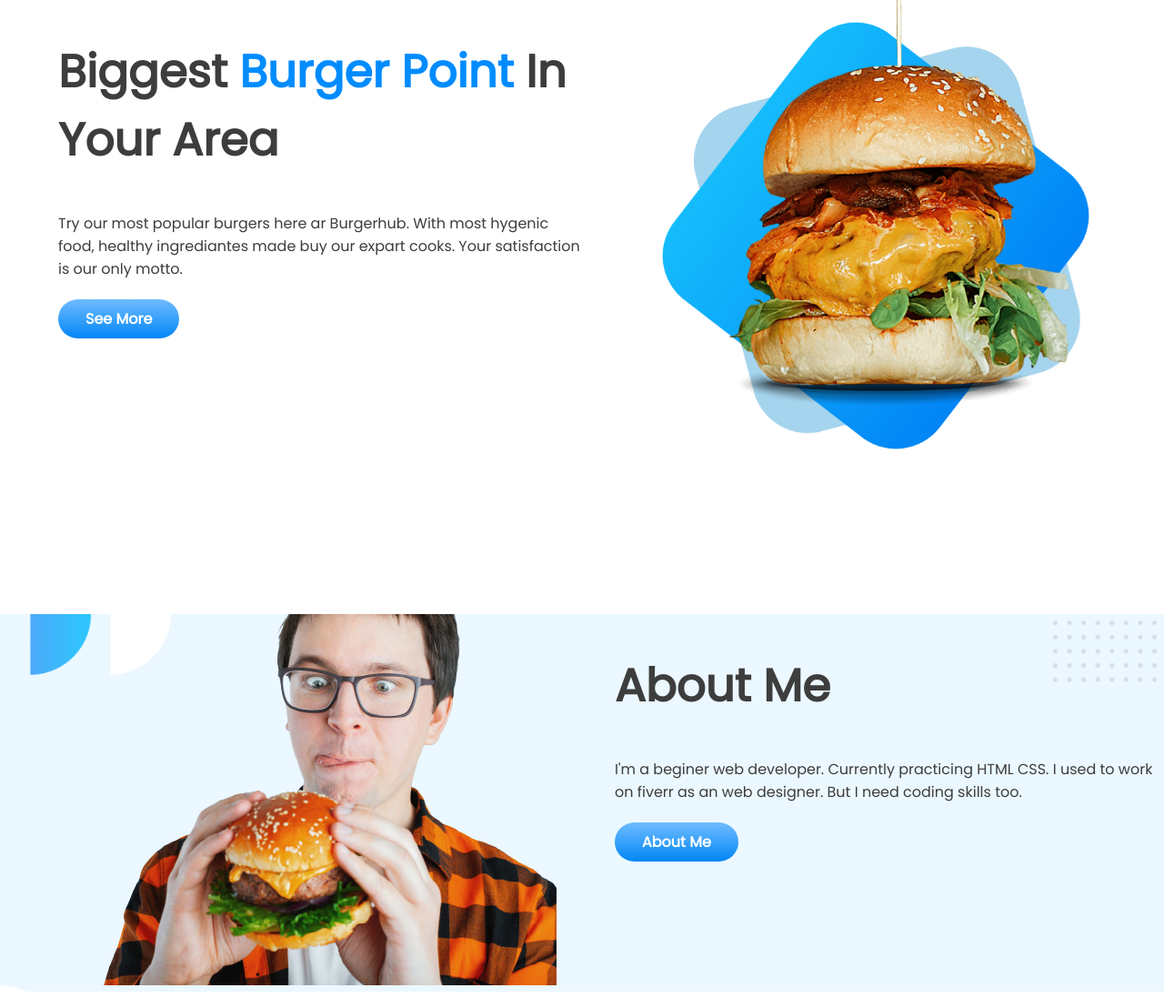
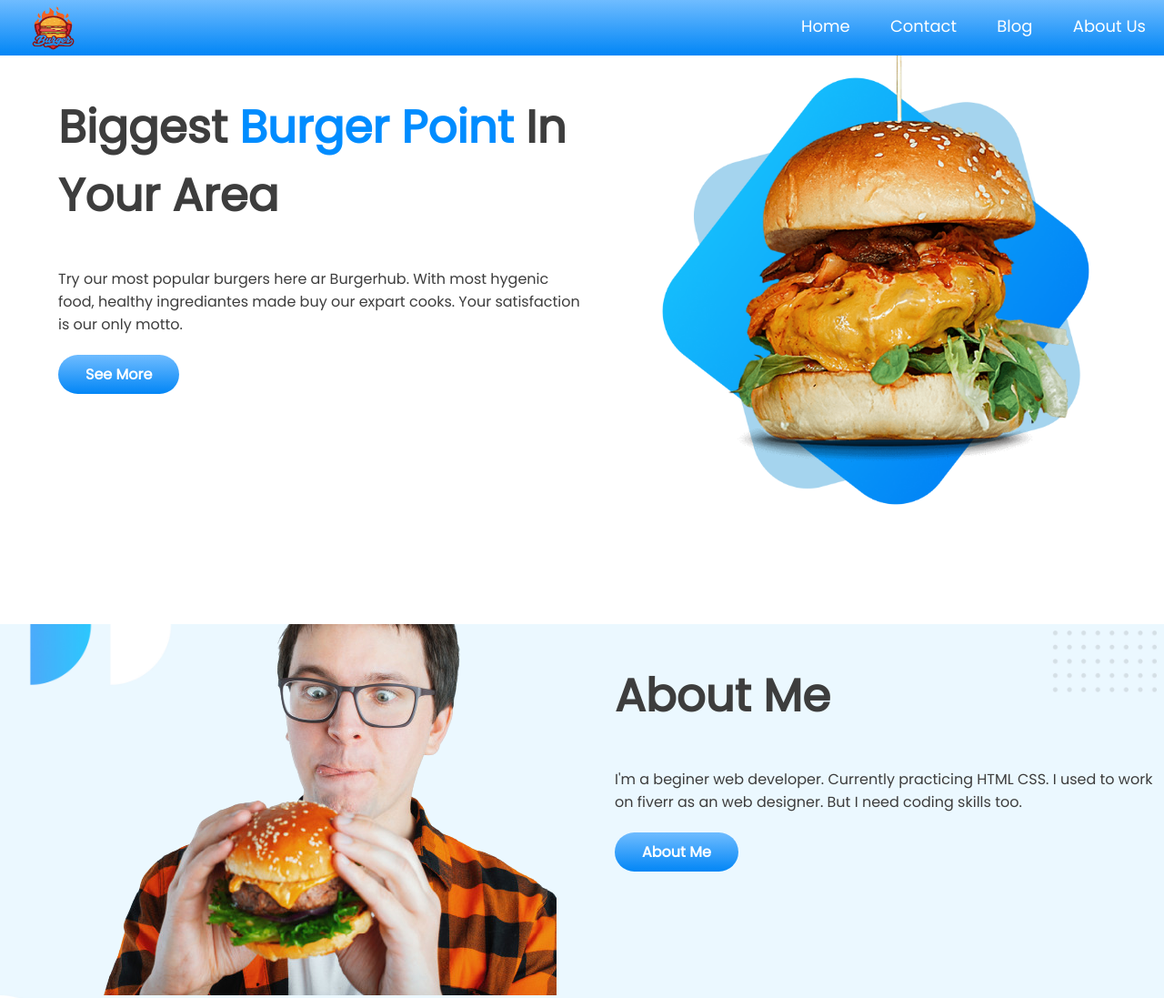
Before and after one commit to zidanislam/burger-hub, a plain HTML site: page index.html in a window 1280 px wide. Shown: the top 1097 px of the page at 91% size. Drawn offline with Linux system fonts and the light colour scheme.

Commit message:
header added

```diff
--- a/index.html
+++ b/index.html
@@ -11,6 +11,17 @@
     <title>Burgerhub</title>
 </head>
 <body>
+    <section class="menu-bar">
+        <div class="logo">
+            <img src="burger-logo_1366-144-removebg-preview.png" alt="">
+        </div>
+        <div class="menu-items">
+            <a class="menu-item" href="#">Home</a>
+            <a class="menu-item" href="#">Contact</a>
+            <a class="menu-item" href="#">Blog</a>
+            <a class="menu-item" href="#">About Us</a>
+        </div>
+    </section>
     <section class="flexible-section">
         <div class="collum">
             <h1>Biggest <span class="head-color">Burger Point</span> In Your Area</h1>
--- a/style.css
+++ b/style.css
@@ -5,7 +5,7 @@ body{
 }
 .flexible-section{
     display: flex;
-    margin-bottom: 150px;
+    margin-bottom: 100px;
 }
 .collum{
     width: 50%;
@@ -57,3 +57,38 @@ p{
     border-radius: 25px;
     height: 40%;
 }
+
+.menu-bar{
+    display: flex;
+    background-image: linear-gradient( #6fbcff, #0286F6);
+    height: 61px;
+    padding-bottom: 0;
+
+}
+.logo img{
+    height: 100%;
+    padding-left: 20px;
+    width: 12%;
+}
+.logo{
+    width: 50%;
+}
+.menu-items{
+    width: 50%;
+    text-align: right;
+    margin-top: 15px;
+}
+.menu-item{
+    text-decoration: none;
+    font-size: 18px;
+    color: white;
+    font-weight: 500;
+    padding: 20px;
+}
+
+.menu-item:hover{
+    background-color: white;
+    color: #6fbcff;
+
+
+}
```
Also changed, not shown: burger-logo_1366-144-removebg-preview.png (added).
